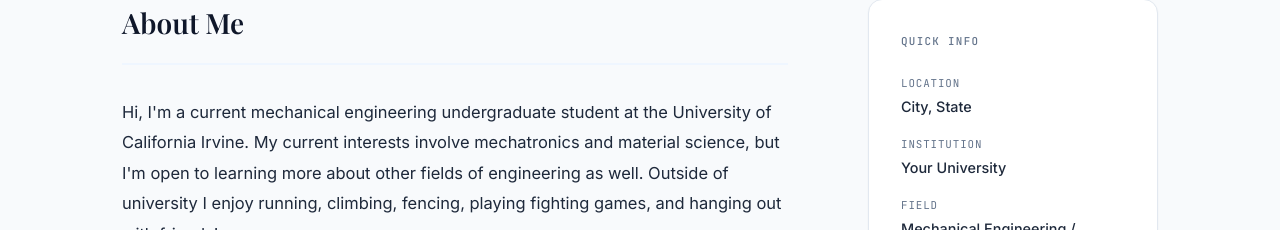
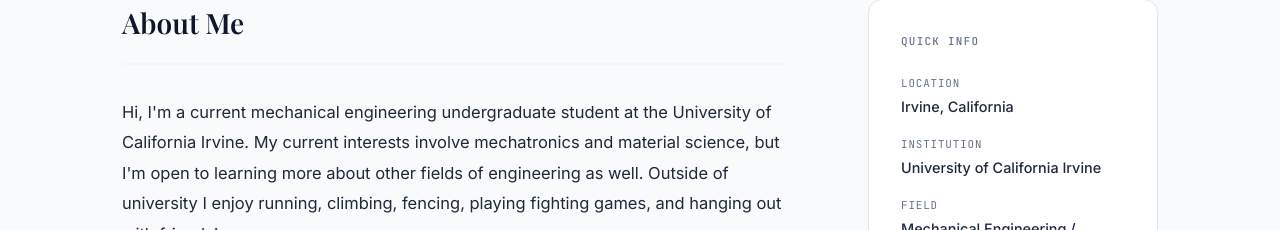
Before and after one commit to Jetdink25/JamesPhomProjectPortfolio, a plain HTML site: page index.html in a window 1280 px wide. Shown: the part 499-729 px from the top of the page. Drawn offline with nearby package versions, Linux system fonts and the light colour scheme.

Commit message:
Update location and institution information in index.html

```diff
--- a/index.html
+++ b/index.html
@@ -118,11 +118,11 @@
             <ul class="info-list">
               <li>
                 <span class="info-key">Location</span>
-                <span class="info-val">City, State</span>
+                <span class="info-val">Irvine, California</span>
               </li>
               <li>
                 <span class="info-key">Institution</span>
-                <span class="info-val">Your University</span>
+                <span class="info-val">University of California Irvine</span>
               </li>
               <li>
                 <span class="info-key">Field</span>
```
